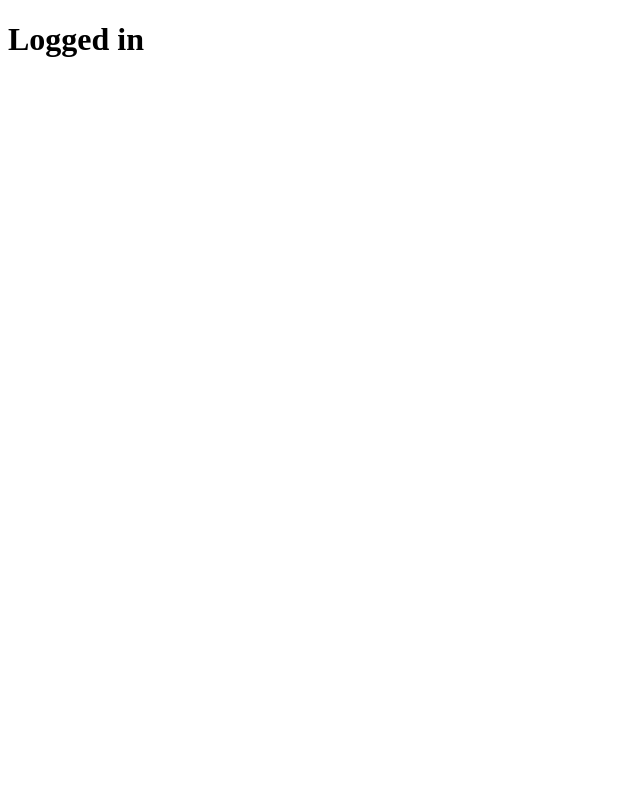
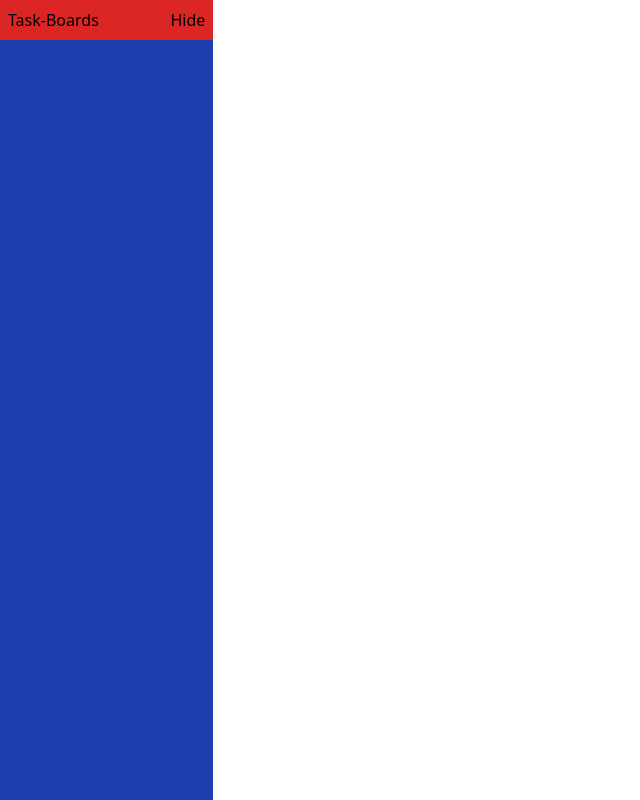
Before and after one commit to n-0x/todo_web, a Next.js app: page / in a window 1280 px wide. Shown: the whole page, without its empty margins (0-640 px from the left). Built offline with nearby package versions, Linux system fonts and the light colour scheme.

Commit message:
Added task-side-bar.

```diff
--- a/package.json
+++ b/package.json
@@ -25,11 +25,12 @@
     "@types/node": "^20",
     "@types/react": "^18",
     "@types/react-dom": "^18",
+    "autoprefixer": "^10.4.20",
     "eslint": "^8",
     "eslint-config-next": "14.2.13",
-    "postcss": "^8",
+    "postcss": "^8.4.47",
     "prisma": "^5.20.0",
-    "tailwindcss": "^3.4.1",
+    "tailwindcss": "^3.4.13",
     "typescript": "^5"
   }
 }
--- a/src/app/layout.tsx
+++ b/src/app/layout.tsx
@@ -1,3 +1,4 @@
+import "@/components/global.css"
 
 export default function RootLayout({
   children,
--- a/src/app/page.tsx
+++ b/src/app/page.tsx
@@ -1,7 +1,9 @@
+import TaskSideBar from "@/components/taskSideBar";
+
 export default function Home() {
     return (
-        <div>
-            <h1>Logged in</h1>
+        <div className="flex flex-row h-screen">
+            <TaskSideBar />
         </div>
     )
 }
--- /dev/null
+++ b/src/components/global.css
@@ -0,0 +1,3 @@
+@tailwind base;
+@tailwind components;
+@tailwind utilities;
--- /dev/null
+++ b/src/components/taskSideBar.tsx
@@ -0,0 +1,28 @@
+'use client'
+import { MouseEventHandler, useState } from "react"
+
+export default function TaskSideBar() {
+
+    const [hidden, setHidden] = useState(false);
+
+    const sideBarVisible: JSX.Element = (
+        <div className="flex bg-red-600  flex-col w-1/6">
+            <div className="flex flex-row w-full justify-between *:m-2">
+                <h1>Task-Boards</h1>
+                <button onClick={ () => setHidden(true) }>Hide</button>
+            </div>
+            <div className="flex flex-col bg-blue-800 h-screen *:m-4 w-full">
+
+            </div>
+        </div>
+    );
+
+    const sideBarHidden: JSX.Element = (
+        <div className="absolute">
+            <button onClick={ () => setHidden(false) }>Show</button>
+        </div>
+    );
+
+
+    return hidden ? sideBarHidden : sideBarVisible;
+}
--- a/tailwind.config.ts
+++ b/tailwind.config.ts
@@ -5,6 +5,7 @@ const config: Config = {
     "./src/pages/**/*.{js,ts,jsx,tsx,mdx}",
     "./src/components/**/*.{js,ts,jsx,tsx,mdx}",
     "./src/app/**/*.{js,ts,jsx,tsx,mdx}",
+    "./src/components/**/*.{js,ts,jsx,tsx,mdx}"
   ],
   theme: {
     extend: {
```
Also changed, not shown: 1 other file (tests, documents, lock files or other folders).
